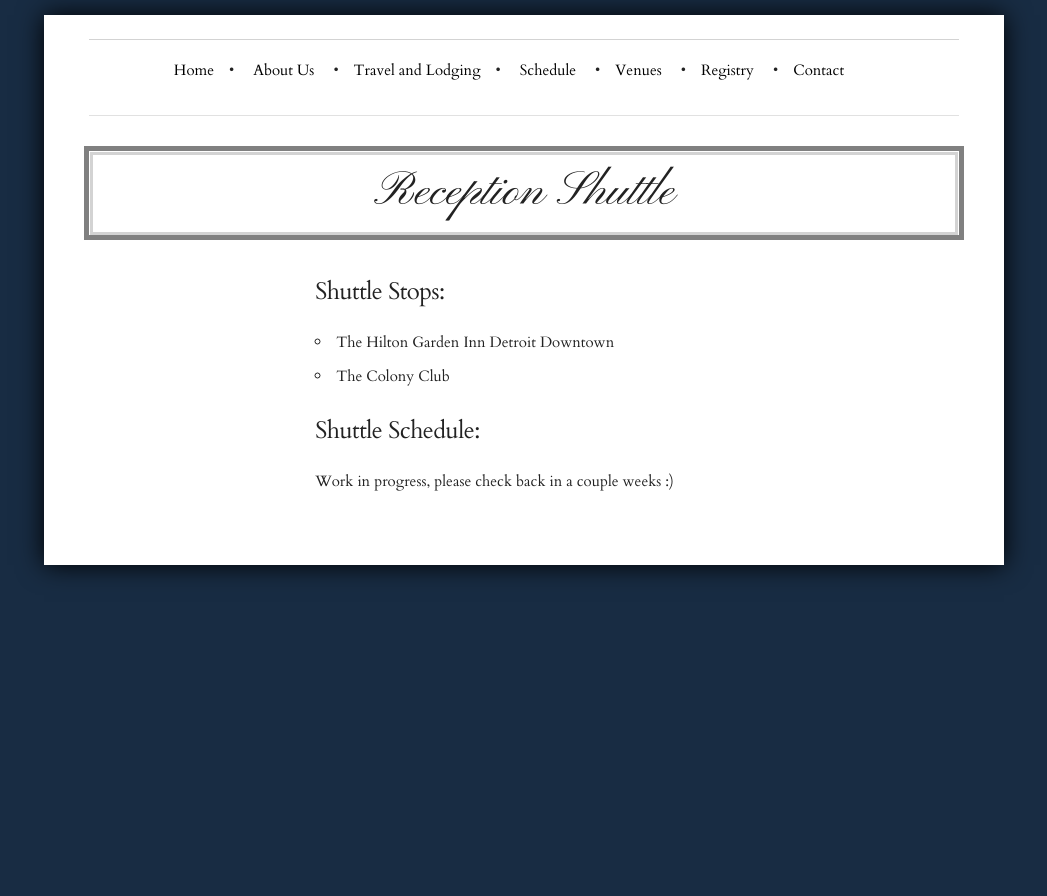
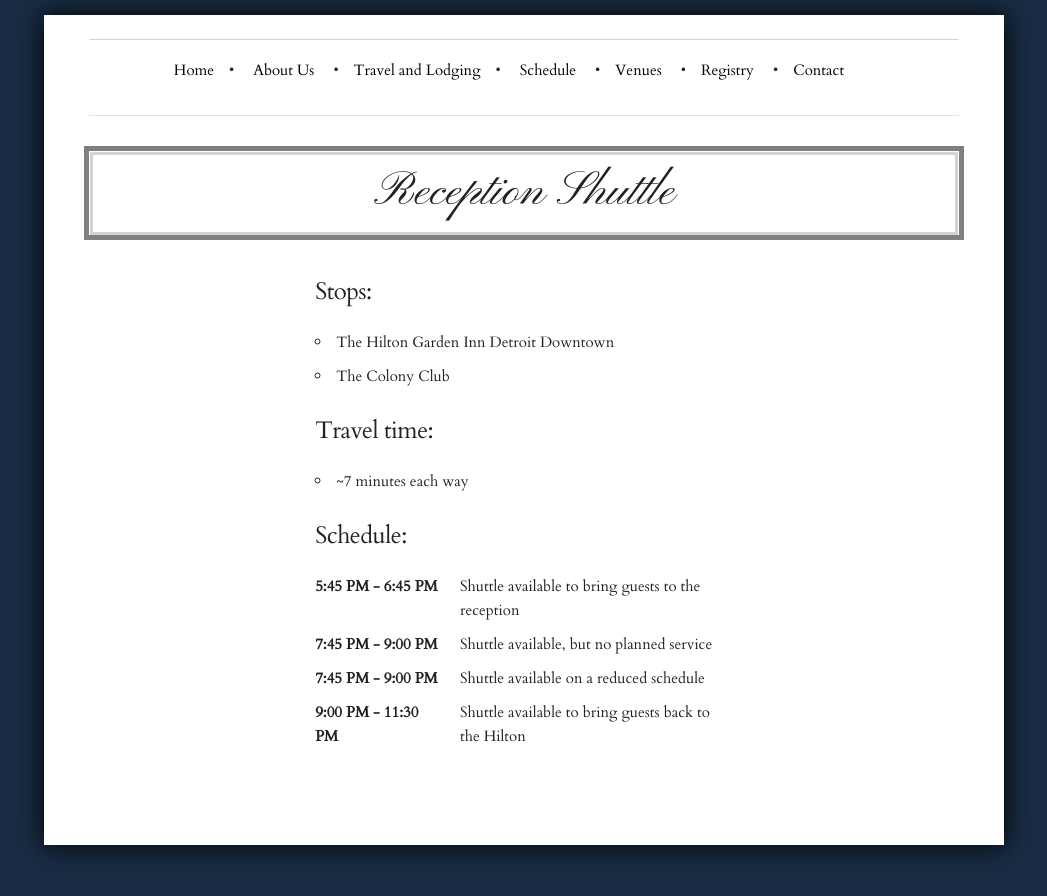
Before and after one commit to cjjeakle/DroletJeakleWedding, a Jekyll site: the page built from location_details/shuttle/colony_club/index.html, in a window 1280 px wide. Shown: the top 896 px of the page, without its empty margins (116-1163 px from the left). Built offline with Jekyll 4.4.1, drawn with Linux system fonts in a browser that asks for light colours; nearby versions of some CDN libraries.

Commit message:
Added shuttle schedule

```diff
--- a/location_details/shuttle/colony_club/index.html
+++ b/location_details/shuttle/colony_club/index.html
@@ -4,13 +4,36 @@ layout: default
 ---
 
 <div class="row">
-    <div class="offset-by-three six columns">
-        <h5>Shuttle Stops:</h5>
-        <ul>
-            <li>The Hilton Garden Inn Detroit Downtown</li>
-            <li>The Colony Club</li>
-        </ul>
-        <h5>Shuttle Schedule:</h5>
-        Work in progress, please check back in a couple weeks :)
+  <div class="offset-by-three six columns">
+    <h5>Stops:</h5>
+    <ul>
+      <li>The Hilton Garden Inn Detroit Downtown</li>
+      <li>The Colony Club</li>
+    </ul>
+    <h5>Travel time:</h5>
+    <ul>
+      <li>~7 minutes each way</li>
+    </ul>
+    <h5>Schedule:</h5>
+    <div class="schedule">
+      <ul>
+        <li class="row">
+          <div class="four columns"><b>5:45 PM - 6:45 PM</b></div>
+          <div class="eight columns">Shuttle available to bring guests to the reception</div>
+        </li>
+        <li class="row">
+          <div class="four columns"><b>7:45 PM - 9:00 PM</b></div>
+          <div class="eight columns">Shuttle available, but no planned service</div>
+          </li>
+        <li class="row">
+          <div class="four columns"><b>7:45 PM - 9:00 PM</b></div>
+          <div class="eight columns">Shuttle available on a reduced schedule</div>
+        </li>
+        <li class="row">
+          <div class="four columns"><b>9:00 PM - 11:30 PM</b></div>
+          <div class="eight columns">Shuttle available to bring guests back to the Hilton</div>
+        </li>
+      </ul>
     </div>
+  </div>
 </div>
```
